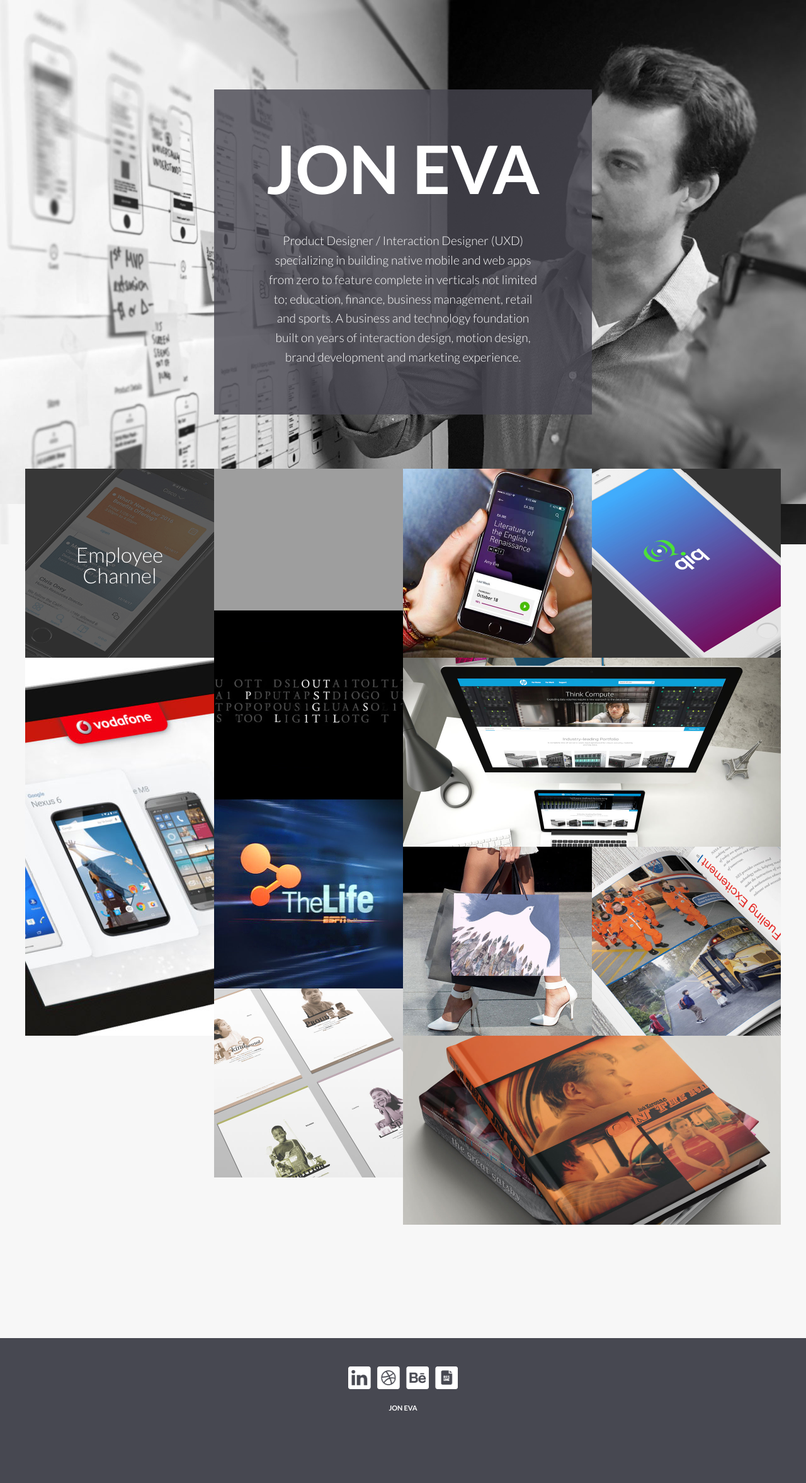
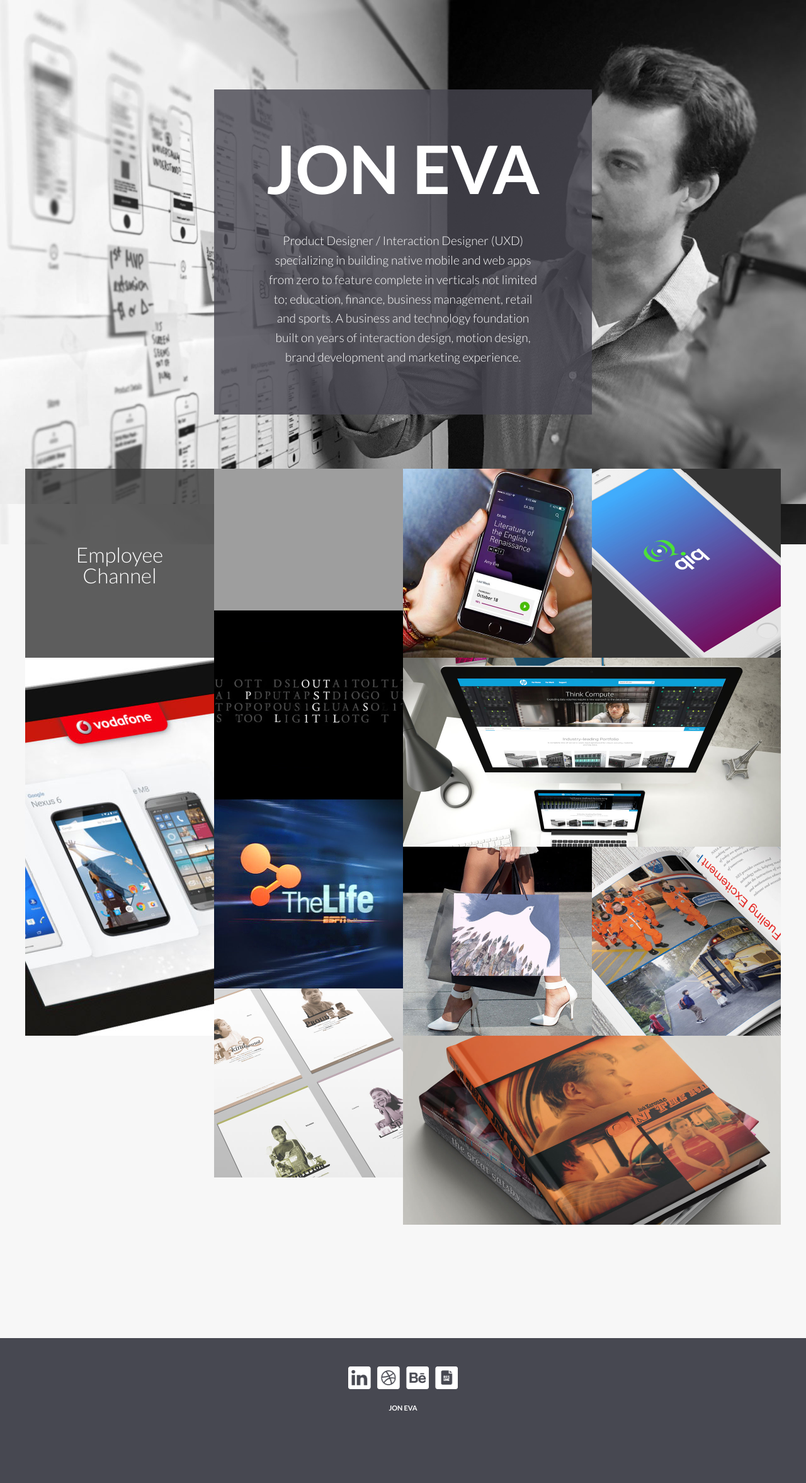
Before and after one commit to jeva33/je-product-3, a PHP site: page / in a window 1280 px wide, with the pointer over the restyled element. Shown: the whole page at 63% size. Run offline with PHP 8.4, Linux system fonts and the light colour scheme; some libraries are stand-ins or nearby versions; grey boxes are pictures that could not be loaded.

Commit message:
hover test

```diff
--- a/index.php
+++ b/index.php
@@ -14,6 +14,17 @@
   </head>
 
   <body class="template-home page-1 wow fadeIn" data-wow-duration=".5s">
+
+
+<!-- suppress hover effect on devices that don't support hover fully -->
+<style>
+  @media (hover:none), (hover:on-demand) {
+    div#je-motion-ec:hover {
+    background-image: none;
+  }
+}
+</style>
+
 
     <!-- Full Screen Menu -->
     <div id="primary-navigation">
@@ -239,6 +250,7 @@
 		<script src="site/templates/bower_components/slick-carousel/slick/slick.min.js"></script>
 		<script src="site/templates/bower_components/wow/dist/wow.min.js"></script>
 		<script src="site/templates/js/app.js"></script>
+
 		<script>
 		$(document).ready(function(){
 		});
--- a/work/invue/index.html
+++ b/work/invue/index.html
@@ -30,10 +30,6 @@
 
   </head>
   <body>
-
-  <style type="text/css">
-
-  </style>
 
     <!-- Full Screen Menu -->
 
```
